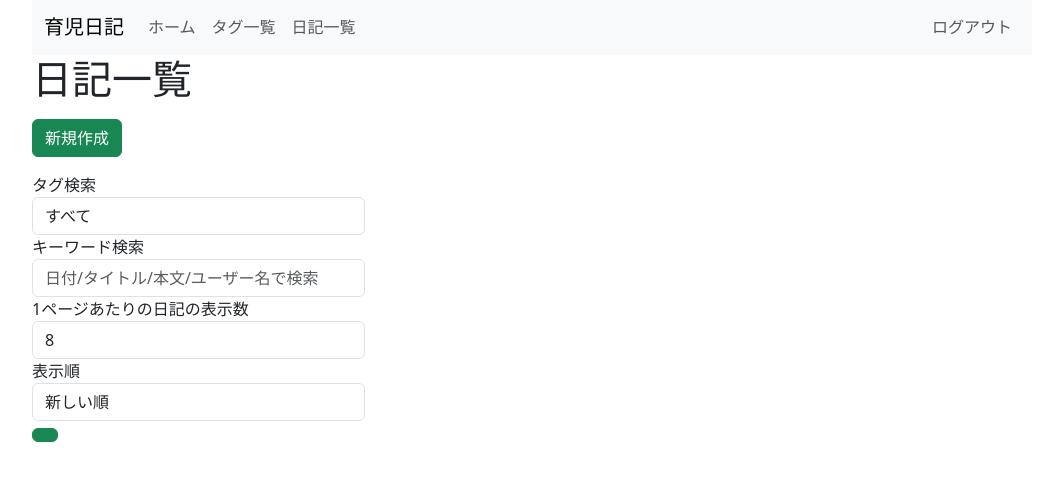
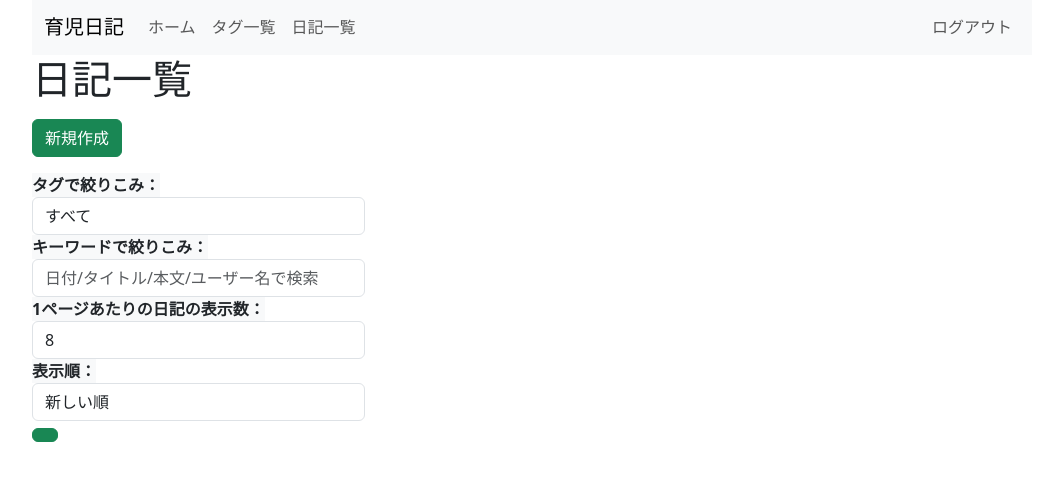
Before and after one commit to k-chnpnynym/django_diary_app, a Django app: page /diary_list/ in a window 1280 px wide. Shown: the part 51-532 px from the top of the page, without its empty margins (108-1149 px from the left). Run offline with Django 4.2, Linux system fonts and the light colour scheme; the visitor is signed in with stand-in values (Sample User, id 1); data that the repository does not hold is empty; some libraries are stand-ins or nearby versions.

Commit message:
・一覧ページの検索、表示順等のヘルプテキストの表現を修正し、太字にし、背景をライトグレーにした。

```diff
--- a/mydiaryproject/static/css/style.css
+++ b/mydiaryproject/static/css/style.css
@@ -23,4 +23,7 @@ div.article-control-area {
 .noborder {
   text-decoration:none;
 }
+
+
+
 /*# sourceMappingURL=style.css.map */
--- a/mydiaryproject/templates/diary_create.html
+++ b/mydiaryproject/templates/diary_create.html
@@ -52,7 +52,6 @@
         {% else %}
             {% bootstrap_form form %}
         {% endif %}
-
         <button type="submit" class="btn btn-primary">作成</button>
         <a class="btn btn-success" href="{% url 'diary:diary_list' %}" role="button">キャンセル</a>
     </form>
--- a/mydiaryproject/templates/diary_list.html
+++ b/mydiaryproject/templates/diary_list.html
@@ -57,7 +57,7 @@
     <form method="GET" action="{% url 'diary:diary_list' %}">
         <div class="form-row">
             <div class="form-group col-md-4">
-                <label for="tag">タグ検索</label>
+                <label for="tag" class="bg-light"><strong>タグで絞りこみ：</strong></label>
                 <select name="tag" id="tag" class="form-control">
                     <option value="">すべて</option>
                     {% for tag in tags %}
@@ -69,11 +69,11 @@
                 </select>
             </div>
             <div class="form-group col-md-4">
-                <label for="keyword">キーワード検索</label>
+                <label for="keyword" class="bg-light"><strong>キーワードで絞りこみ：</strong></label>
                 <input type="text" name="keyword" value="{{ keyword }}" class="form-control" placeholder="日付/タイトル/本文/ユーザー名で検索">
             </div>
             <div class="form-group col-md-4">
-                <label for="num_diaries">1ページあたりの日記の表示数</label>
+                <label for="num_diaries" class="bg-light"><strong>1ページあたりの日記の表示数：</strong></label>
                 <select name="num_diaries" id="num_diaries" class="form-control">
                     <option value="6" {% if num_diaries == '6' %} selected {% endif %}>6</option>
                     <option value="8" {% if num_diaries == '8' %} selected {% endif %}>8</option>
@@ -84,7 +84,7 @@
                 </select>
             </div>
             <div class="form-group col-md-4">
-              <label for="order_by">表示順</label>
+                <label for="order_by" class="bg-light"><strong>表示順：</strong></label>
               <select name="order_by" id="order_by" class="form-control">
                 <option value="-date" {% if order_by == '-date' %} selected {% endif %}>新しい順</option>
                 <option value="date" {% if order_by == 'date' %} selected {% endif %}>古い順</option>
--- a/mydiaryproject/templates/diary_list_tag.html
+++ b/mydiaryproject/templates/diary_list_tag.html
@@ -58,11 +58,11 @@
         <form method="GET" action="{% url 'diary:diary_tag_list' tag=tag.slug %}">
         <br>
             <div class="form-group col-md-4">
-                <label for="keyword">キーワード検索</label>
+                <label for="keyword" class="bg-light"><strong>キーワードで絞りこみ：</strong></label>
                 <input type="text" name="keyword" value="{{ keyword }}" class="form-control" placeholder="日付/タイトル/本文/ユーザー名で検索">
             </div>
             <div class="form-group col-md-4">
-                <label for="num_diaries" class="mr-2">1ページあたりの日記の表示数</label>
+                <label for="num_diaries" class="mr-2 bg-light"><strong>1ページあたりの日記の表示数：</strong></label>
                 <select name="num_diaries" id="num_diaries" class="form-control mr-2">
                     <option value="6" {% if num_diaries == '6' %} selected {% endif %}>6</option>
                     <option value="8" {% if num_diaries == '8' %} selected {% endif %}>8</option>
@@ -73,7 +73,7 @@
                 </select>
             </div>
             <div class="form-group col-md-4">
-                  <label for="order_by">表示順</label>
+                  <label for="order_by" class="bg-light"><strong>表示順：</strong></label>
                   <select name="order_by" id="order_by" class="form-control">
                     <option value="-date" {% if order_by == '-date' %} selected {% endif %}>新しい順</option>
                     <option value="date" {% if order_by == 'date' %} selected {% endif %}>古い順</option>
--- a/mydiaryproject/templates/index.html
+++ b/mydiaryproject/templates/index.html
@@ -48,6 +48,6 @@
     <div class="home-img">
 {#        <img src="https://i.pinimg.com/originals/2e/87/43/2e87436ed1720d1c10eef12633ee951d.jpg" alt="ムーミンの画像"  class="img-fluid">#}
 {#        <img src="https://th.bing.com/th/id/R.f408a50c61006ee1a1e038205e465dd9?rik=0EjhzacWWzE%2fOg&riu=http%3a%2f%2fwall-g-image.s3-website-ap-northeast-1.amazonaws.com%2f8258%2ficon.jpg&ehk=hh9sHaVKqxEb89pk4rM6Ry8HMHrN2CnRT0DCo0SrIts%3d&risl=&pid=ImgRaw&r=0" alt="ムーミンの画像"  class="img-fluid">#}
-        <img src="{% static 'img/moomin.png' %}" alt="ムーミンの画像" class="img-fluid">
+        <img src="{% static 'img/moomin2.jpg' %}" alt="ムーミンの画像" class="img-fluid">
     </div>
 {% endblock %}
```
